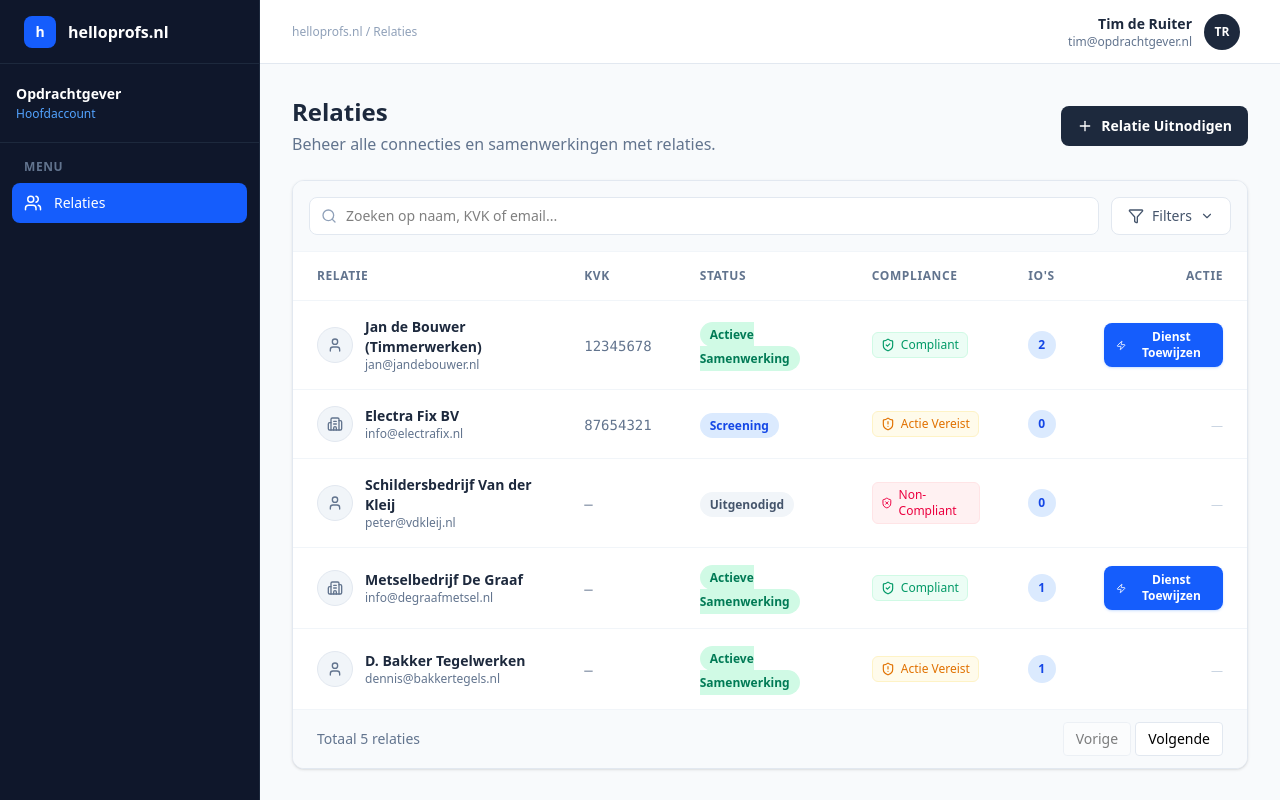
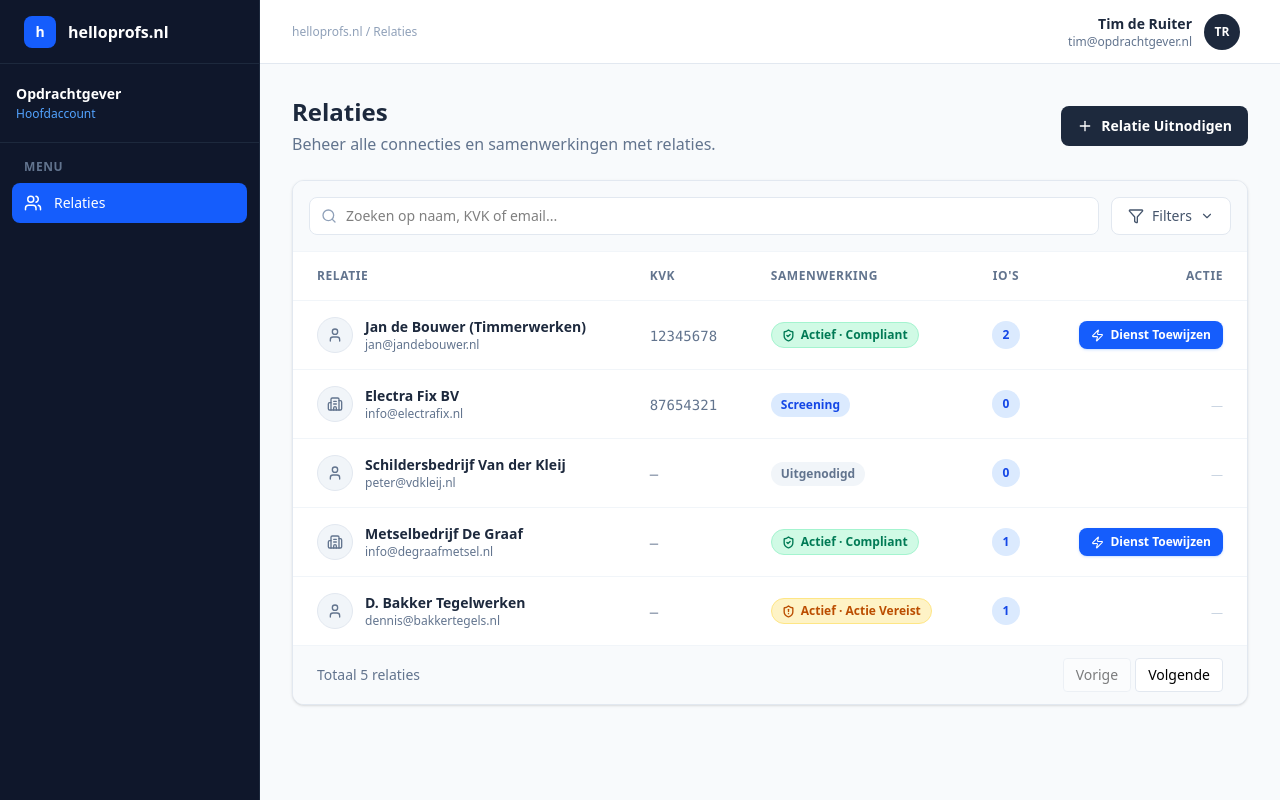
Before and after one commit to helloprofs/helloprofs-2.0-architectuur-relatie, a Next.js app: page /client/relations in a window 1280 px wide. Built offline with nearby package versions, Linux system fonts and the light colour scheme.

Commit message:
feat: Enhance RelationDetailPage and ContactModal with compliance checks and improved user feedback

```diff
--- a/src/app/client/relations/[id]/page.tsx
+++ b/src/app/client/relations/[id]/page.tsx
@@ -241,12 +241,19 @@ export default function RelationDetailPage() {
               {relation.kvk && <span className="flex items-center gap-1.5"><Building2 size={12} className="text-slate-400" /> KVK {relation.kvk}</span>}
             </div>
           </div>
-          <button
-            onClick={() => setKlusModalOpen(true)}
-            className="flex items-center gap-2 px-4 py-2 bg-blue-600 hover:bg-blue-700 text-white rounded-lg text-sm font-bold transition-all cursor-pointer border-none shrink-0"
-          >
-            <Zap size={14} /> Dienst Toewijzen
-          </button>
+          <div className="flex flex-col items-end gap-1 shrink-0">
+            <button
+              onClick={() => setKlusModalOpen(true)}
+              disabled={relation.complianceStatus !== 'Groen'}
+              title={relation.complianceStatus !== 'Groen' ? 'Dienst toewijzen is geblokkeerd: compliance niet op orde' : undefined}
+              className="flex items-center gap-2 px-4 py-2 bg-blue-600 hover:bg-blue-700 disabled:bg-slate-200 disabled:text-slate-400 text-white rounded-lg text-sm font-bold transition-all cursor-pointer disabled:cursor-not-allowed border-none"
+            >
+              <Zap size={14} /> Dienst Toewijzen
+            </button>
+            {relation.complianceStatus !== 'Groen' && (
+              <span className="text-[10px] text-rose-500 font-medium">Geblokkeerd: compliance niet op orde</span>
+            )}
+          </div>
         </div>
       </div>
 
--- a/src/app/client/relations/page.tsx
+++ b/src/app/client/relations/page.tsx
@@ -6,35 +6,52 @@ import { Search, Filter, Plus, User, Building2, ShieldCheck, ShieldAlert, Shield
 import { useRouter } from "next/navigation";
 import { ContactModal } from "@/components/interaction/ContactModal";
 
-// 4-stage flow: Uitgenodigd → Screening → Actieve Samenwerking → Beëindigd
-function StatusBadge({ status }: { status: RelationStatus }) {
-  const map: Record<RelationStatus, { label: string; cls: string }> = {
-    'Uitgenodigd':            { label: 'Uitgenodigd',         cls: 'bg-slate-100 text-slate-600' },
-    'Aangemeld':              { label: 'Screening',           cls: 'bg-blue-100 text-blue-700' },
-    'Goedgekeurd':            { label: 'Screening',           cls: 'bg-blue-100 text-blue-700' },
-    'Samenwerking_Actief':    { label: 'Actieve Samenwerking', cls: 'bg-emerald-100 text-emerald-700' },
-    'Samenwerking_Beeindigd': { label: 'Beëindigd',           cls: 'bg-slate-100 text-slate-500' },
-    'Gearchiveerd':           { label: 'Beëindigd',           cls: 'bg-slate-100 text-slate-500' },
-  };
-  const { label, cls } = map[status];
+// Combined samenwerking badge: pre-active stages show only stage, active shows compliance
+function SamenwerkingBadge({ status, compliance }: { status: RelationStatus; compliance: ComplianceStatus }) {
+  // Pre-active: compliance not yet relevant
+  if (status === 'Uitgenodigd') {
+    return (
+      <span className="inline-flex items-center gap-1.5 px-2.5 py-1 rounded-full text-xs font-semibold bg-slate-100 text-slate-500 cursor-pointer">
+        Uitgenodigd
+      </span>
+    );
+  }
+  if (status === 'Aangemeld' || status === 'Goedgekeurd') {
+    return (
+      <span className="inline-flex items-center gap-1.5 px-2.5 py-1 rounded-full text-xs font-semibold bg-blue-100 text-blue-700 cursor-pointer">
+        Screening
+      </span>
+    );
+  }
+  if (status === 'Samenwerking_Beeindigd' || status === 'Gearchiveerd') {
+    return (
+      <span className="inline-flex items-center gap-1.5 px-2.5 py-1 rounded-full text-xs font-semibold bg-slate-100 text-slate-400 cursor-pointer">
+        Beëindigd
+      </span>
+    );
+  }
+
+  // Active: show compliance state
+  if (compliance === 'Groen') {
+    return (
+      <div className="inline-flex items-center gap-1.5 px-2.5 py-1 rounded-full text-xs font-semibold bg-emerald-100 text-emerald-700 border border-emerald-200 cursor-pointer">
+        <ShieldCheck size={13} strokeWidth={2.5} />
+        <span>Actief · Compliant</span>
+      </div>
+    );
+  }
+  if (compliance === 'Oranje') {
+    return (
+      <div className="inline-flex items-center gap-1.5 px-2.5 py-1 rounded-full text-xs font-semibold bg-amber-100 text-amber-700 border border-amber-200 cursor-pointer">
+        <ShieldAlert size={13} strokeWidth={2.5} />
+        <span>Actief · Actie Vereist</span>
+      </div>
+    );
+  }
   return (
-    <span className={`cursor-pointer px-2.5 py-1 rounded-full text-xs font-semibold ${cls}`}>
-      {label}
-    </span>
-  );
-}
-
-function ComplianceBadge({ status }: { status: ComplianceStatus }) {
-  const configs: Record<ComplianceStatus, { color: string; icon: React.ElementType; label: string }> = {
-    'Groen':  { color: 'text-emerald-600 bg-emerald-50 border-emerald-100', icon: ShieldCheck, label: 'Compliant' },
-    'Oranje': { color: 'text-amber-600 bg-amber-50 border-amber-100',       icon: ShieldAlert, label: 'Actie Vereist' },
-    'Rood':   { color: 'text-rose-600 bg-rose-50 border-rose-100',          icon: ShieldX,     label: 'Non-Compliant' },
-  };
-  const { color, icon: Icon, label } = configs[status];
-  return (
-    <div className={`cursor-pointer inline-flex items-center gap-1.5 px-2 py-1 rounded-md border text-xs font-medium ${color}`}>
-      <Icon size={14} />
-      <span>{label}</span>
+    <div className="inline-flex items-center gap-1.5 px-2.5 py-1 rounded-full text-xs font-semibold bg-rose-100 text-rose-700 border border-rose-200 cursor-pointer">
+      <ShieldX size={13} strokeWidth={2.5} />
+      <span>Actief · Non-Compliant</span>
     </div>
   );
 }
@@ -198,32 +215,28 @@ export default function RelationsPage() {
           {showFilters && (
             <div className="flex flex-wrap gap-3 pt-1">
               <div className="flex flex-col gap-1">
-                <label className="text-[10px] font-bold text-slate-400 uppercase tracking-widest">Status</label>
+                <label className="text-[10px] font-bold text-slate-400 uppercase tracking-widest">Samenwerking</label>
                 <select
-                  value={filterStatus}
-                  onChange={e => setFilterStatus(e.target.value as RelationStatus | '')}
+                  value={filterStatus || filterCompliance}
+                  onChange={e => {
+                    const v = e.target.value;
+                    if (v === 'Uitgenodigd' || v === 'Aangemeld' || v === 'Samenwerking_Beeindigd') {
+                      setFilterStatus(v as RelationStatus); setFilterCompliance('');
+                    } else if (v === 'Groen' || v === 'Oranje' || v === 'Rood') {
+                      setFilterCompliance(v as ComplianceStatus); setFilterStatus('Samenwerking_Actief');
+                    } else {
+                      setFilterStatus(''); setFilterCompliance('');
+                    }
+                  }}
                   className="px-3 py-2 bg-white border border-slate-200 rounded-lg text-sm text-slate-700 focus:outline-none focus:ring-2 focus:ring-blue-500/30 cursor-pointer"
                 >
-                  <option value="">Alle statussen</option>
+                  <option value="">Alle</option>
                   <option value="Uitgenodigd">Uitgenodigd</option>
                   <option value="Aangemeld">Screening</option>
-                  <option value="Goedgekeurd">Screening (goedgekeurd)</option>
-                  <option value="Samenwerking_Actief">Actieve Samenwerking</option>
+                  <option value="Groen">Actief · Compliant</option>
+                  <option value="Oranje">Actief · Actie Vereist</option>
+                  <option value="Rood">Actief · Non-Compliant</option>
                   <option value="Samenwerking_Beeindigd">Beëindigd</option>
-                  <option value="Gearchiveerd">Gearchiveerd</option>
-                </select>
-              </div>
-              <div className="flex flex-col gap-1">
-                <label className="text-[10px] font-bold text-slate-400 uppercase tracking-widest">Compliance</label>
-                <select
-                  value={filterCompliance}
-                  onChange={e => setFilterCompliance(e.target.value as ComplianceStatus | '')}
-                  className="px-3 py-2 bg-white border border-slate-200 rounded-lg text-sm text-slate-700 focus:outline-none focus:ring-2 focus:ring-blue-500/30 cursor-pointer"
-                >
-                  <option value="">Alle compliance</option>
-                  <option value="Groen">Compliant</option>
-                  <option value="Oranje">Actie Vereist</option>
-                  <option value="Rood">Non-Compliant</option>
                 </select>
               </div>
               <div className="flex flex-col gap-1">
@@ -261,8 +274,7 @@ export default function RelationsPage() {
               <tr className="border-b border-slate-100">
                 <th className="px-6 py-4 text-xs font-semibold text-slate-500 uppercase tracking-wider">Relatie</th>
                 <th className="px-6 py-4 text-xs font-semibold text-slate-500 uppercase tracking-wider hidden md:table-cell">KVK</th>
-                <th className="px-6 py-4 text-xs font-semibold text-slate-500 uppercase tracking-wider">Status</th>
-                <th className="px-6 py-4 text-xs font-semibold text-slate-500 uppercase tracking-wider">Compliance</th>
+                <th className="px-6 py-4 text-xs font-semibold text-slate-500 uppercase tracking-wider">Samenwerking</th>
                 <th className="px-6 py-4 text-xs font-semibold text-slate-500 uppercase tracking-wider text-center">IO&apos;s</th>
                 <th className="px-6 py-4 text-xs font-semibold text-slate-500 uppercase tracking-wider text-right">Actie</th>
               </tr>
@@ -270,7 +282,7 @@ export default function RelationsPage() {
             <tbody className="divide-y divide-slate-100">
               {filteredRelations.length === 0 ? (
                 <tr>
-                  <td colSpan={6} className="px-6 py-12 text-center text-sm text-slate-400">
+                  <td colSpan={5} className="px-6 py-12 text-center text-sm text-slate-400">
                     Geen relaties gevonden voor deze zoekopdracht of filters.
                   </td>
                 </tr>
@@ -297,10 +309,7 @@ export default function RelationsPage() {
                       <span className="text-sm text-slate-500 font-mono">{relation.kvk || '—'}</span>
                     </td>
                     <td className="px-6 py-4">
-                      <StatusBadge status={relation.status} />
-                    </td>
-                    <td className="px-6 py-4">
-                      <ComplianceBadge status={relation.complianceStatus} />
+                      <SamenwerkingBadge status={relation.status} compliance={relation.complianceStatus} />
                     </td>
                     <td className="px-6 py-4 text-center">
                       <span className="inline-flex items-center justify-center w-7 h-7 rounded-full bg-blue-100 text-blue-700 text-xs font-bold">
--- a/src/components/interaction/ContactModal.tsx
+++ b/src/components/interaction/ContactModal.tsx
@@ -90,7 +90,7 @@ export function ContactModal({
     handleClose();
   };
 
-  const canProceed = description.trim().length > 0;
+  const canProceed = description.trim().length > 0 && selectedPOId.trim().length > 0;
 
   return (
     <div className="fixed inset-0 z-[200] flex items-center justify-center bg-black/50 backdrop-blur-sm p-4">
@@ -145,11 +145,14 @@ export function ContactModal({
                   onChange={e => setSelectedPOId(e.target.value)}
                   className="w-full px-3 py-2.5 bg-slate-50 border border-slate-200 rounded-xl text-sm font-medium text-slate-700 focus:outline-none focus:ring-2 focus:ring-blue-500/30 focus:border-blue-500 transition-all appearance-none"
                 >
+                  <option value="" disabled>— Selecteer een inkoopopdracht —</option>
                   {activePOs.map(po => (
                     <option key={po.id} value={po.id}>{po.id} — {po.title}</option>
                   ))}
-                  <option value="">Ad-hoc (geen IO)</option>
                 </select>
+                {activePOs.length === 0 && (
+                  <p className="text-[11px] text-rose-500 mt-1">Geen inkoopopdrachten beschikbaar voor deze relatie.</p>
+                )}
               </div>
 
               {/* Omschrijving */}
@@ -200,7 +203,9 @@ export function ContactModal({
               </div>
 
               {!canProceed && (
-                <p className="text-center text-xs text-slate-400">Vul een omschrijving in om door te gaan</p>
+                <p className="text-center text-xs text-slate-400">
+                  {!selectedPOId ? 'Selecteer een inkoopopdracht om door te gaan' : 'Vul een omschrijving in om door te gaan'}
+                </p>
               )}
             </div>
           </>
```
